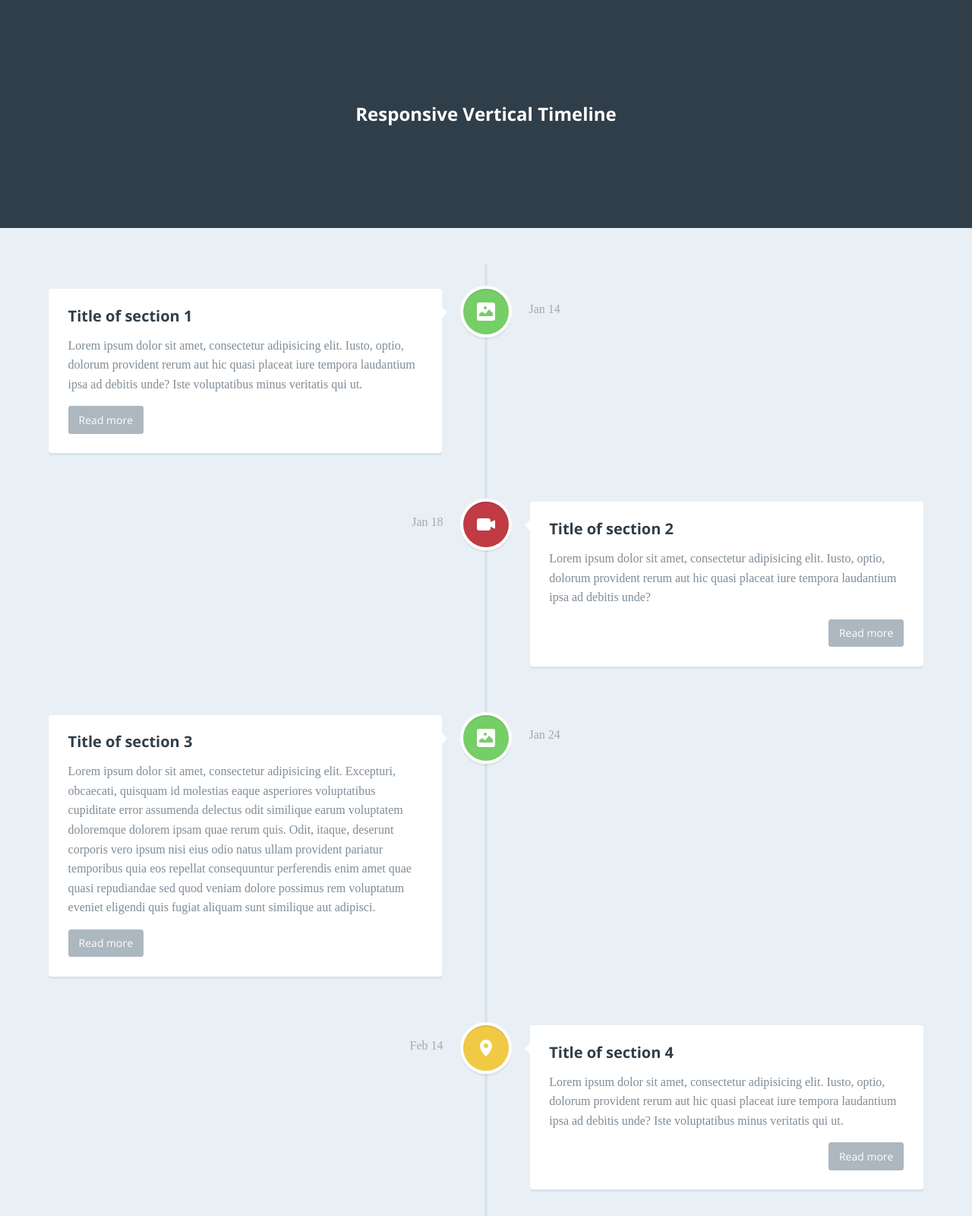
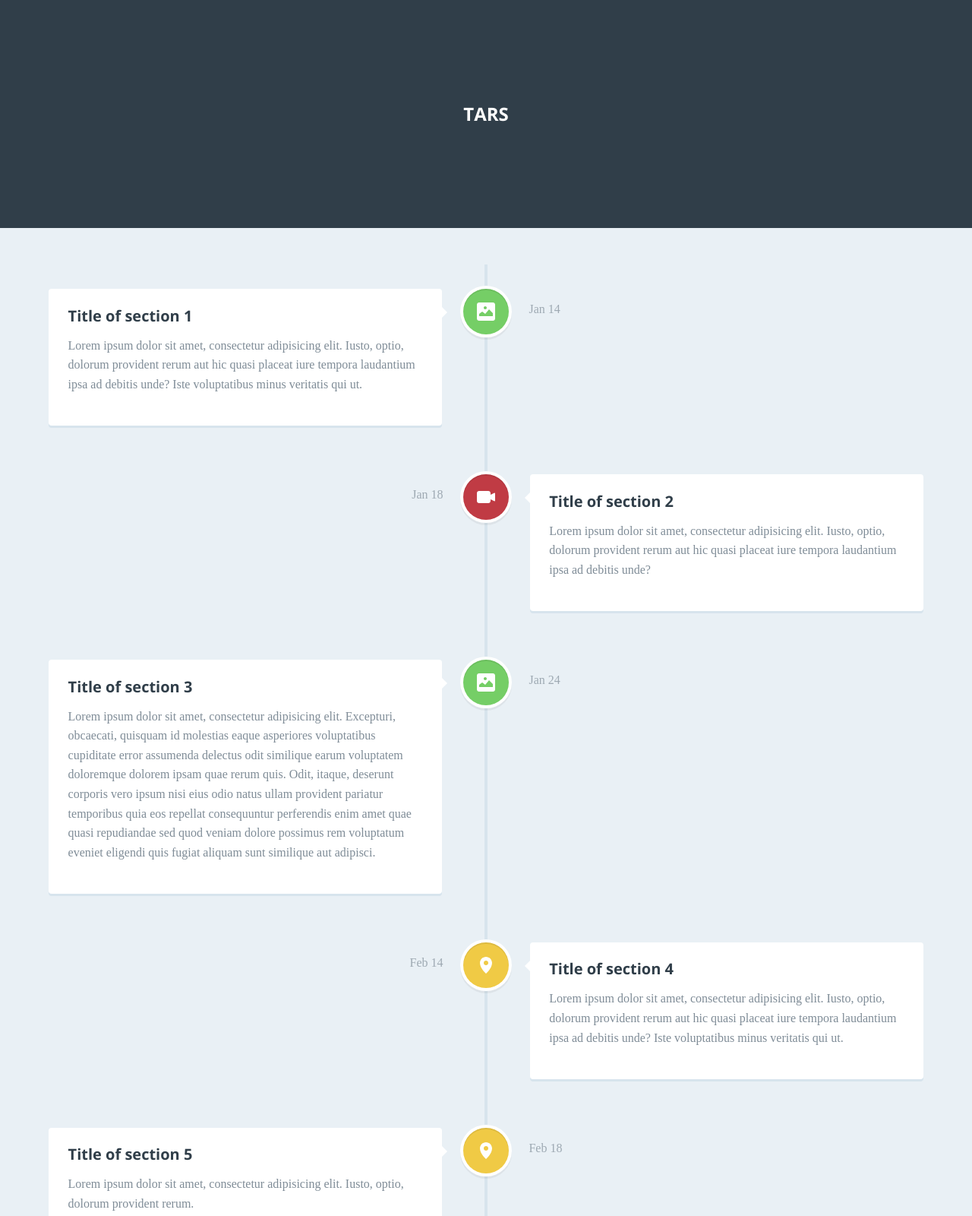
Before and after one commit to sri-ni/TARS, a plain HTML site: page index.html in a window 1280 px wide. Shown: the top 1600 px of the page at 76% size. Drawn offline with nearby package versions, Linux system fonts and the light colour scheme; a web font is replaced by a local one.

Commit message:
Commenting the read more buttons.

```diff
--- a/index.html
+++ b/index.html
@@ -14,7 +14,7 @@
 </head>
 <body>
 	<header>
-		<h1>Responsive Vertical Timeline</h1>
+		<h1>TARS</h1>
 	</header>
 
 	<section id="cd-timeline" class="cd-container">
@@ -26,7 +26,7 @@
 			<div class="cd-timeline-content">
 				<h2>Title of section 1</h2>
 				<p>Lorem ipsum dolor sit amet, consectetur adipisicing elit. Iusto, optio, dolorum provident rerum aut hic quasi placeat iure tempora laudantium ipsa ad debitis unde? Iste voluptatibus minus veritatis qui ut.</p>
-				<a href="#0" class="cd-read-more">Read more</a>
+				<!-- <a href="#0" class="cd-read-more">Read more</a> -->
 				<span class="cd-date">Jan 14</span>
 			</div> <!-- cd-timeline-content -->
 		</div> <!-- cd-timeline-block -->
@@ -39,7 +39,7 @@
 			<div class="cd-timeline-content">
 				<h2>Title of section 2</h2>
 				<p>Lorem ipsum dolor sit amet, consectetur adipisicing elit. Iusto, optio, dolorum provident rerum aut hic quasi placeat iure tempora laudantium ipsa ad debitis unde?</p>
-				<a href="#0" class="cd-read-more">Read more</a>
+				<!-- <a href="#0" class="cd-read-more">Read more</a> -->
 				<span class="cd-date">Jan 18</span>
 			</div> <!-- cd-timeline-content -->
 		</div> <!-- cd-timeline-block -->
@@ -52,7 +52,7 @@
 			<div class="cd-timeline-content">
 				<h2>Title of section 3</h2>
 				<p>Lorem ipsum dolor sit amet, consectetur adipisicing elit. Excepturi, obcaecati, quisquam id molestias eaque asperiores voluptatibus cupiditate error assumenda delectus odit similique earum voluptatem doloremque dolorem ipsam quae rerum quis. Odit, itaque, deserunt corporis vero ipsum nisi eius odio natus ullam provident pariatur temporibus quia eos repellat consequuntur perferendis enim amet quae quasi repudiandae sed quod veniam dolore possimus rem voluptatum eveniet eligendi quis fugiat aliquam sunt similique aut adipisci.</p>
-				<a href="#0" class="cd-read-more">Read more</a>
+				<!-- <a href="#0" class="cd-read-more">Read more</a> -->
 				<span class="cd-date">Jan 24</span>
 			</div> <!-- cd-timeline-content -->
 		</div> <!-- cd-timeline-block -->
@@ -65,7 +65,7 @@
 			<div class="cd-timeline-content">
 				<h2>Title of section 4</h2>
 				<p>Lorem ipsum dolor sit amet, consectetur adipisicing elit. Iusto, optio, dolorum provident rerum aut hic quasi placeat iure tempora laudantium ipsa ad debitis unde? Iste voluptatibus minus veritatis qui ut.</p>
-				<a href="#0" class="cd-read-more">Read more</a>
+				<!-- <a href="#0" class="cd-read-more">Read more</a> -->
 				<span class="cd-date">Feb 14</span>
 			</div> <!-- cd-timeline-content -->
 		</div> <!-- cd-timeline-block -->
@@ -78,7 +78,7 @@
 			<div class="cd-timeline-content">
 				<h2>Title of section 5</h2>
 				<p>Lorem ipsum dolor sit amet, consectetur adipisicing elit. Iusto, optio, dolorum provident rerum.</p>
-				<a href="#0" class="cd-read-more">Read more</a>
+				<!-- <a href="#0" class="cd-read-more">Read more</a> -->
 				<span class="cd-date">Feb 18</span>
 			</div> <!-- cd-timeline-content -->
 		</div> <!-- cd-timeline-block -->
```
Also changed, not shown: 1 other file.
